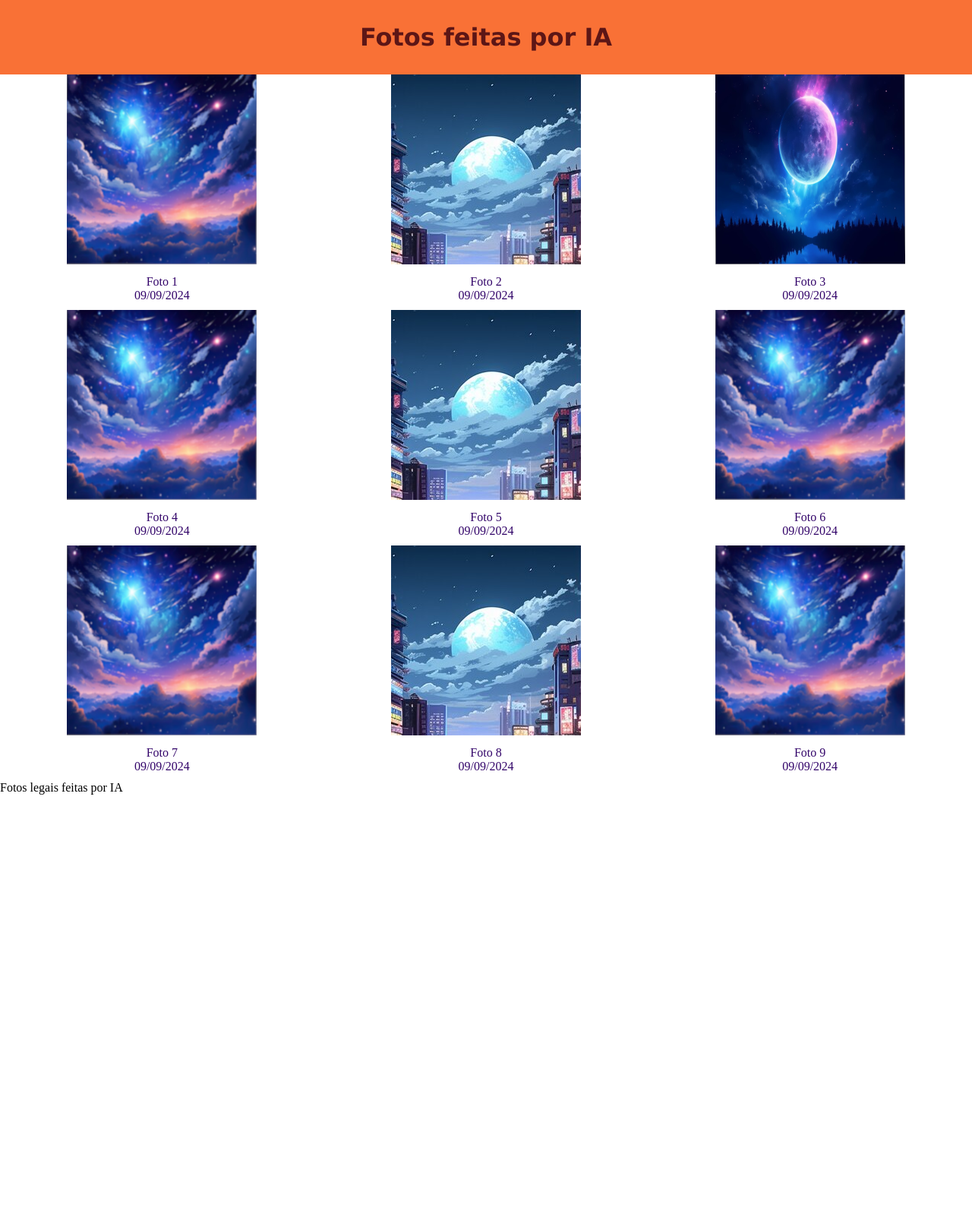
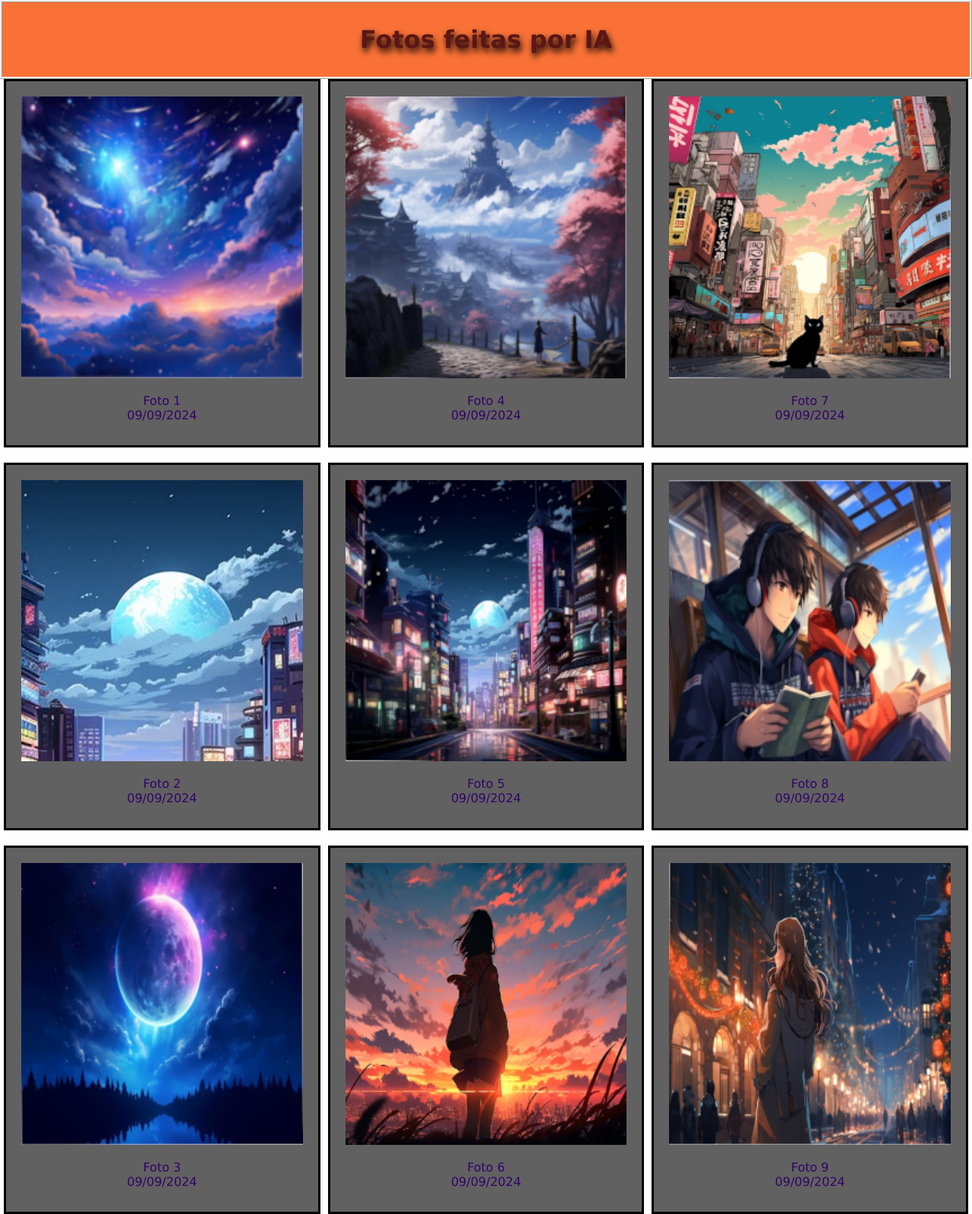
Before and after one commit to gabriel-ortolani/CSSFlexbox, a plain HTML site: page polaroids/index.html in a window 1280 px wide. Shown: the top 1598 px of the page at 76% size. Before the commit the page ends 1046 px from the top, so only its background shows below. Drawn offline with Linux system fonts and the light colour scheme.

Commit message:
polaroids

```diff
--- a/polaroids/index.html
+++ b/polaroids/index.html
@@ -4,6 +4,7 @@
     <meta charset="UTF-8">
     <meta name="viewport" content="width=device-width, initial-scale=1.0">
     <link rel="stylesheet" href="style.css">
+    <link rel="stylesheet" href="midias.css">
     <title>Album de fotos - Polaroids</title>
 </head>
 <body>
@@ -20,12 +21,12 @@
             </section>
             <!-- img 2 -->
             <section class="fotos">
-             <img src="imagens/lua.png" alt="céu">
+             <img src="imagens/lua.png" alt="lua">
                 <p>Foto 2 <br> 09/09/2024 </p>
             </section>
             <!-- img 3 -->
             <section class="fotos">
-             <img src="imagens/moon.png" alt="céu">
+             <img src="imagens/moon.png" alt="moon">
                 <p>Foto 3 <br> 09/09/2024 </p>
             </section>
         </section>
@@ -34,17 +35,17 @@
         <section class="coluna">
             <!-- img 4 -->
             <section class="fotos">
-                <img src="imagens/céu de anime.png" alt="céu">
+                <img src="imagens/montanha.png" alt="céu">
                 <p>Foto 4 <br> 09/09/2024 </p>
             </section>
             <!-- img 5 -->
             <section class="fotos">
-                <img src="imagens/lua.png" alt="céu">
+                <img src="imagens/cidade.png" alt="céu">
                 <p>Foto 5 <br> 09/09/2024 </p>
             </section>
             <!-- img 6 -->
             <section class="fotos">
-                <img src="imagens/céu de anime.png" alt="céu">
+                <img src="imagens/menina anime.png" alt="céu">
                 <p>Foto 6 <br> 09/09/2024 </p>
             </section>
         </section>
@@ -53,23 +54,23 @@
         <section class="coluna">
             <!-- img 7 -->
             <section class="fotos">
-                <img src="imagens/céu de anime.png" alt="céu">
+                <img src="imagens/gato.png" alt="céu">
                 <p>Foto 7 <br> 09/09/2024 </p>
             </section>
             <!-- img 8 -->
             <section class="fotos">
-                <img src="imagens/lua.png" alt="céu">
+                <img src="imagens/gamer.png" alt="céu">
                 <p>Foto 8 <br> 09/09/2024 </p>
             </section>
             <!-- img 9 -->
             <section class="fotos">
-                <img src="imagens/céu de anime.png" alt="céu">
+                <img src="imagens/natal.png" alt="céu">
                 <p>Foto 9 <br> 09/09/2024 </p>
             </section>
         </section>
     </main>
     <footer>
-        <p>Fotos legais feitas por IA</p>
+        <p>As melhores fotos de anime feitas por IA</p>
     </footer>
 </body>
 </html>
--- /dev/null
+++ b/polaroids/midias.css
@@ -0,0 +1,23 @@
+/*
+    Devices breakpoints
+    telas pequenas: 600px
+    celulares: 600px até 768px
+    Tablets: 769px até 992px
+    notebooks: 993px até 1200px
+    telas: acima de 1200px
+
+*/
+
+/* Tablets */
+@media screen and (min-width: 768px) and (max-width: 992px){
+    section.coluna{
+        flex: 1 1 50%;
+    }
+}
+
+/* telas, notebooks*/
+@media screen and (min-width: 992px){
+    section.coluna{
+        flex: 1 1 25%;
+    }
+}
--- a/polaroids/style.css
+++ b/polaroids/style.css
@@ -3,22 +3,53 @@
     padding: 0;
     box-sizing: border-box;
 }
-.coluna{
+header{
+    font-family: Verdana, Geneva, Tahoma, sans-serif;
+    text-align: center;
+    color: rgb(92, 22, 22);
+    padding: 30px;
+    background-color: rgba(248, 83, 12, 0.822);
+    text-shadow: 2px 5px 8px black;
+    border-style: ridge;
+}
+.fotos{
+    background-color: rgba(0, 0, 0, 0.621);
+    border: 3px solid black;
+    padding: 20px;
+    margin-bottom: 20px;
+    /* transformando em container */
     display: flex;
-    justify-content: center;
-    justify-content: space-around;
-    justify-items: center;
+    /* alinha o texto de baixo da imagem */
+    flex-direction: column;
 }
 .fotos p {
     margin: 0;
     text-align: center;
     padding: 10px;
     color: rgb(50, 4, 105);
+    font-family: Verdana, Geneva, Tahoma, sans-serif;
 }
-header{
+.fotos img{
+    /* faz com que a imagem se torne responsiva */
+    width: 100%;
+    height: auto;
+    padding-bottom:10px;
+}
+main#algo{
+    display: flex;
+    flex-flow: row wrap;
+    justify-content: space-around;
+}
+section.coluna{
+    flex: 1 1 100%;
+    padding: 0px 5px;
+}
+footer{
+    text-align: center;
     font-family: Verdana, Geneva, Tahoma, sans-serif;
-    text-align: center;
     color: rgb(92, 22, 22);
+    background-color: rgba(248, 83, 12, 0.822);
+    text-shadow: 2px 2px 8px black;
     padding: 30px;
-    background-color: rgba(248, 83, 12, 0.822)
+    font-weight: bolder;
 }
```
Also changed, not shown: polaroids/imagens/anime-style-clouds_23-2151071804.jpg (deleted), polaroids/imagens/cidade.png (added), polaroids/imagens/cityscape-anime-inspired-urban-area_23-2151028665.jpg (deleted), polaroids/imagens/digital-art-moon-wallpaper_23-2150918871.jpg (deleted), polaroids/imagens/fantasy-anime-style-scene_23-2151135032.jpg (deleted), polaroids/imagens/gamer.png (added), polaroids/imagens/gato.png (added), polaroids/imagens/menina anime.png (added), polaroids/imagens/natal.png (added).
